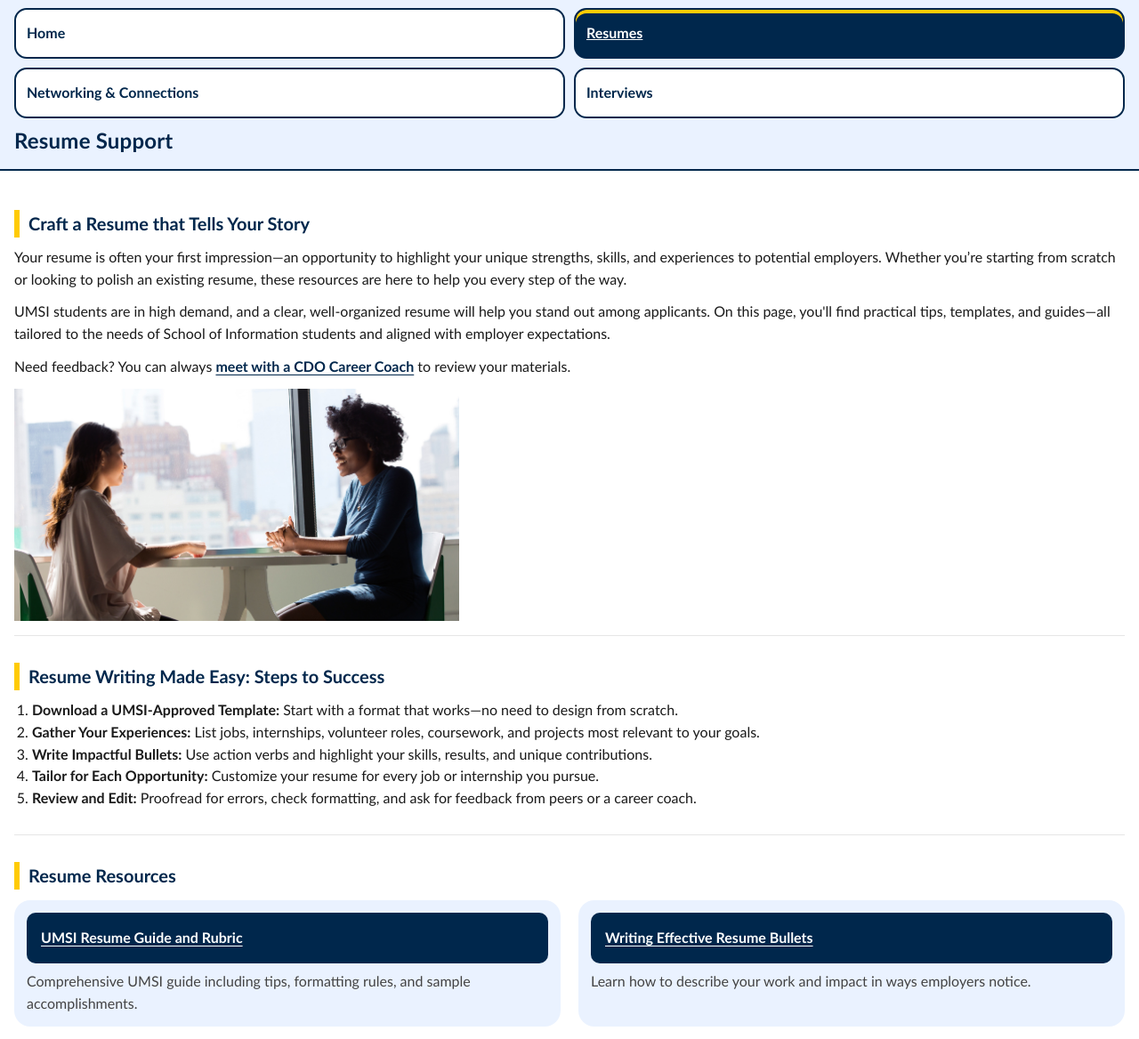
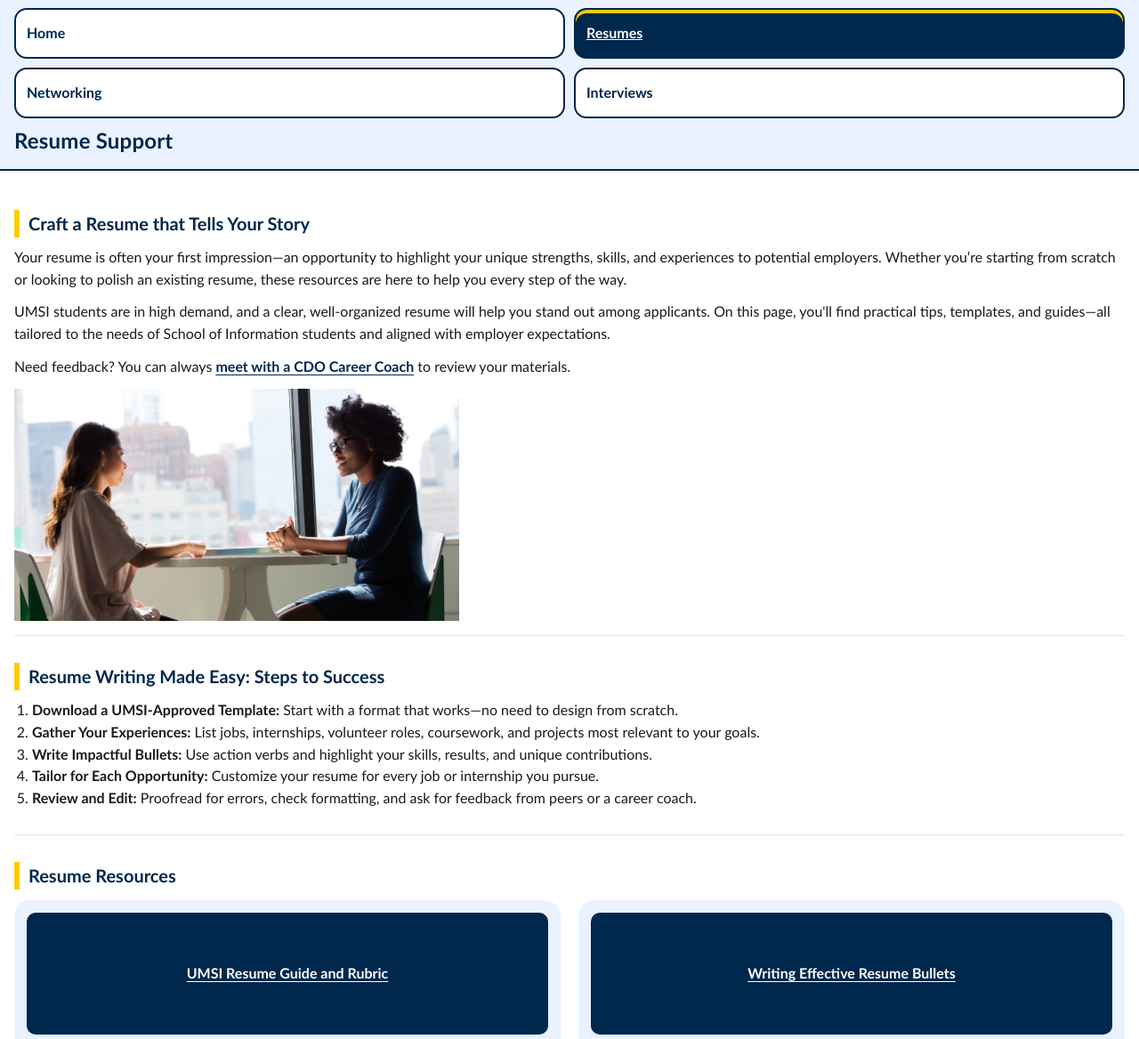
Before and after one commit to Uccello0116/client_project_w26, a plain HTML site: page resume.html in a window 1280 px wide. Shown: the part 113-1281 px from the top of the page at 89% size. Drawn offline with Linux system fonts and the light colour scheme.

Commit message:
Add files via upload

```diff
--- a/css/style.css
+++ b/css/style.css
@@ -6,11 +6,11 @@ body {
     margin: 0;
 }
 
-main a{
-  color: #00274C;
-  text-decoration: underline;
-  text-underline-offset: 3px;
-  font-weight: 700;
+main a {
+    color: #00274C;
+    text-decoration: underline;
+    text-underline-offset: 3px;
+    font-weight: 700;
 }
 
 header,
@@ -166,6 +166,11 @@ section>ol {
     font-weight: bold;
     color: #ffffff;
     margin-bottom: 8px;
+    min-height: 105px;
+    display: flex;
+    align-items: center;
+    justify-content: center;
+    text-align: center;
 }
 
 .link-grid p {
@@ -205,6 +210,11 @@ section>ol {
     font-weight: bold;
     color: #ffffff;
     margin-bottom: 8px;
+    min-height: 105px;
+    display: flex;
+    align-items: center;
+    justify-content: center;
+    text-align: center;
 }
 
 .cards-section .link-grid p {
--- a/resume.html
+++ b/resume.html
@@ -17,7 +17,7 @@
       <ul>
         <li><a href="index.html">Home</a></li>
         <li class="active"><a href="resume.html" aria-current="page">Resumes</a></li>
-        <li><a href="networking.html">Networking & Connections</a></li>
+        <li><a href="networking.html">Networking</a></li>
         <li><a href="interviews.html">Interviews</a></li>
       </ul>
     </nav>
```
Also changed, not shown: index.html (+1 -1 lines), interviews.html (+1 -1 lines), networking.html (+2 -2 lines).
